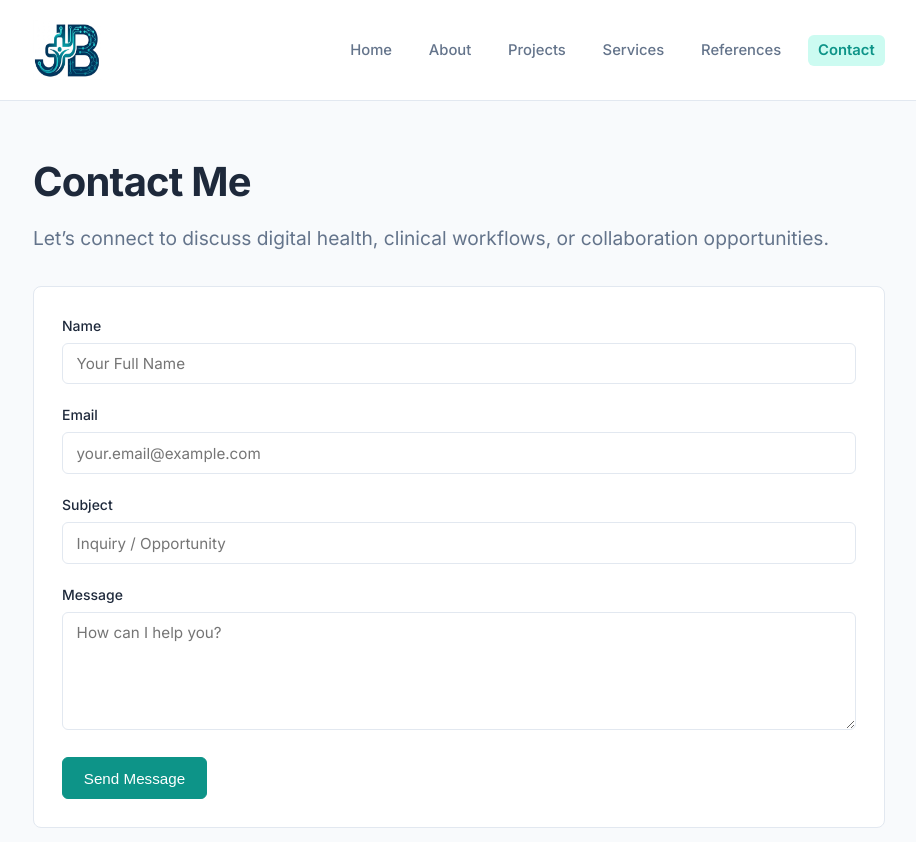
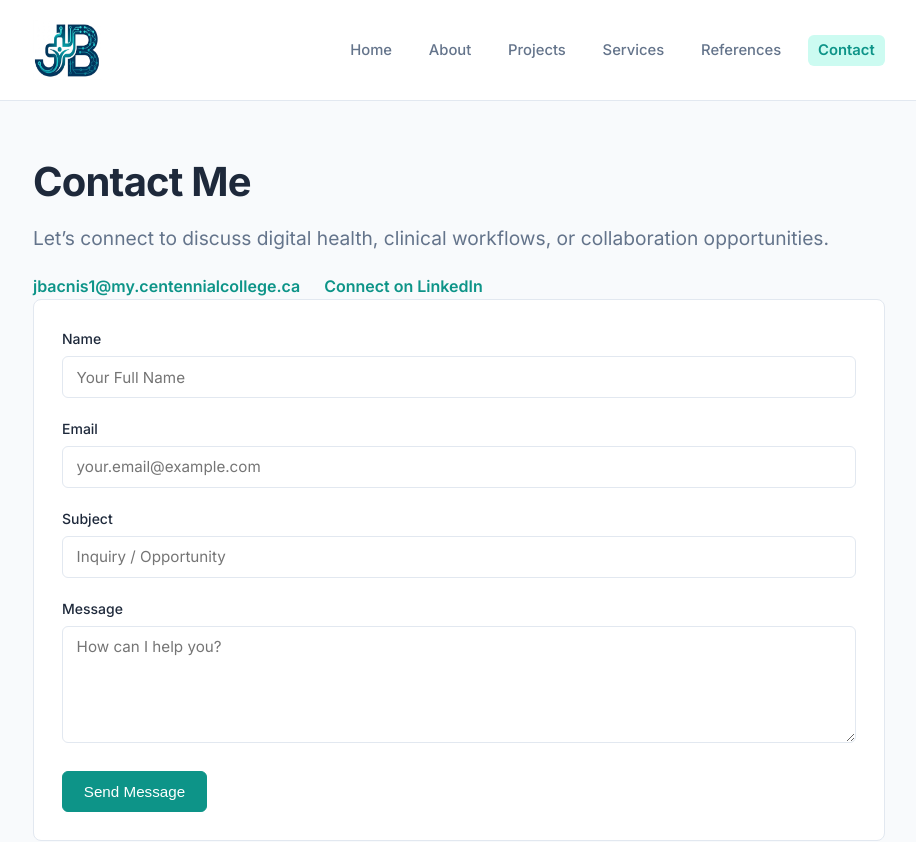
Before and after one commit to jjbacnis/PersonalPortfolio, a React (Vite) app in the folder health-portfolio/: page /contact in a window 1280 px wide. Shown: the top 842 px of the page, without its empty margins (181-1097 px from the left). Built offline with nearby package versions, Linux system fonts and the light colour scheme.

Commit message:
LinkedIn Link

```diff
--- a/health-portfolio/src/index.css
+++ b/health-portfolio/src/index.css
@@ -141,6 +141,24 @@ font-size: 1.025rem;
 font-size: 1.2rem;
 color: var(--text-secondary);
 margin-bottom: 2rem;
+}
+
+.contact-links {
+display: flex;
+flex-wrap: wrap;
+gap: 1rem 1.5rem;
+margin-top: -0.75rem;
+}
+
+.contact-links a {
+color: var(--accent-color);
+font-weight: 600;
+text-decoration: none;
+}
+
+.contact-links a:hover,
+.contact-links a:focus-visible {
+text-decoration: underline;
 }
 
 .about-header {
--- a/health-portfolio/src/pages/Contact.jsx
+++ b/health-portfolio/src/pages/Contact.jsx
@@ -23,6 +23,11 @@ export default function Contact() {
         <div className="container">
           <h1>Contact Me</h1>
           <p className="lead">Let’s connect to discuss digital health, clinical workflows, or collaboration opportunities.</p>
+          <div className="contact-links">
+            <a href="mailto:jbacnis1@my.centennialcollege.ca">jbacnis1@my.centennialcollege.ca</a>
+            <a href="https://www.linkedin.com/in/jordanbacnis/" target="_blank" rel="noreferrer">Connect on LinkedIn</a>
+            <br />
+          </div>
         </div>
       </section>
 
```
